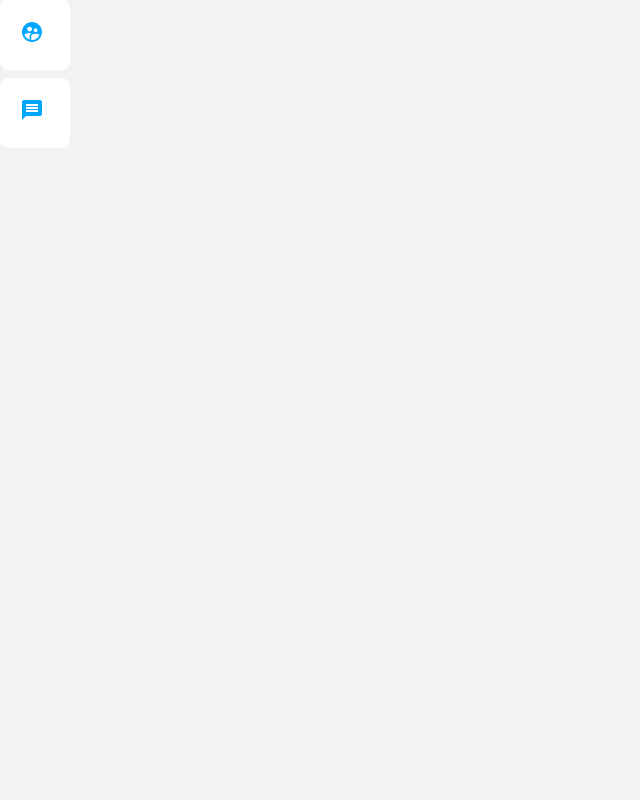
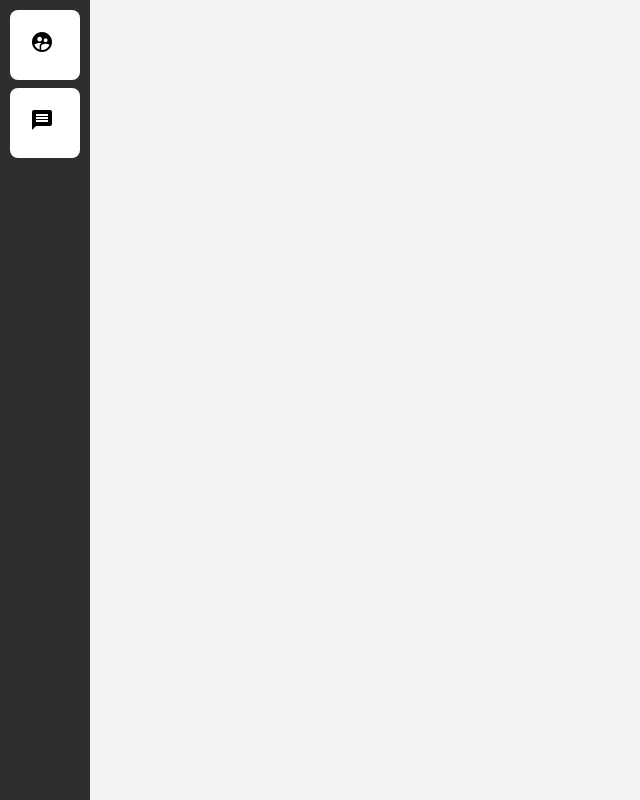
Before and after one commit to acaskanette/omniApplication, an Angular app: page / in a window 1280 px wide. Shown: the whole page, without its empty margins (0-640 px from the left). Built offline with nearby package versions, Linux system fonts and the light colour scheme.

Commit message:
tidied css for left column in demo; added routing array

```diff
--- a/src/app/sidebar/sidebar.component.css
+++ b/src/app/sidebar/sidebar.component.css
@@ -0,0 +1,21 @@
+nav {
+    background: #2D2E2E;
+    height: 100%;
+}
+
+ul {
+    list-style-type: none;
+    padding: 10px;
+    margin: 0;
+}
+
+li a {
+    color: #000;
+    padding: 0px;
+    display: block;
+
+}
+
+li a .activated {
+    background-color: #00a8ff;
+}
--- a/src/styles.css
+++ b/src/styles.css
@@ -9,7 +9,7 @@ body {
 
 #container {
     display: grid;
-    grid-template-columns: 70px auto;
+    grid-template-columns: 90px auto;
     height: 100%;
 }
 
```
Also changed, not shown: src/app/app-routing.module.ts (+19 -0 lines).
